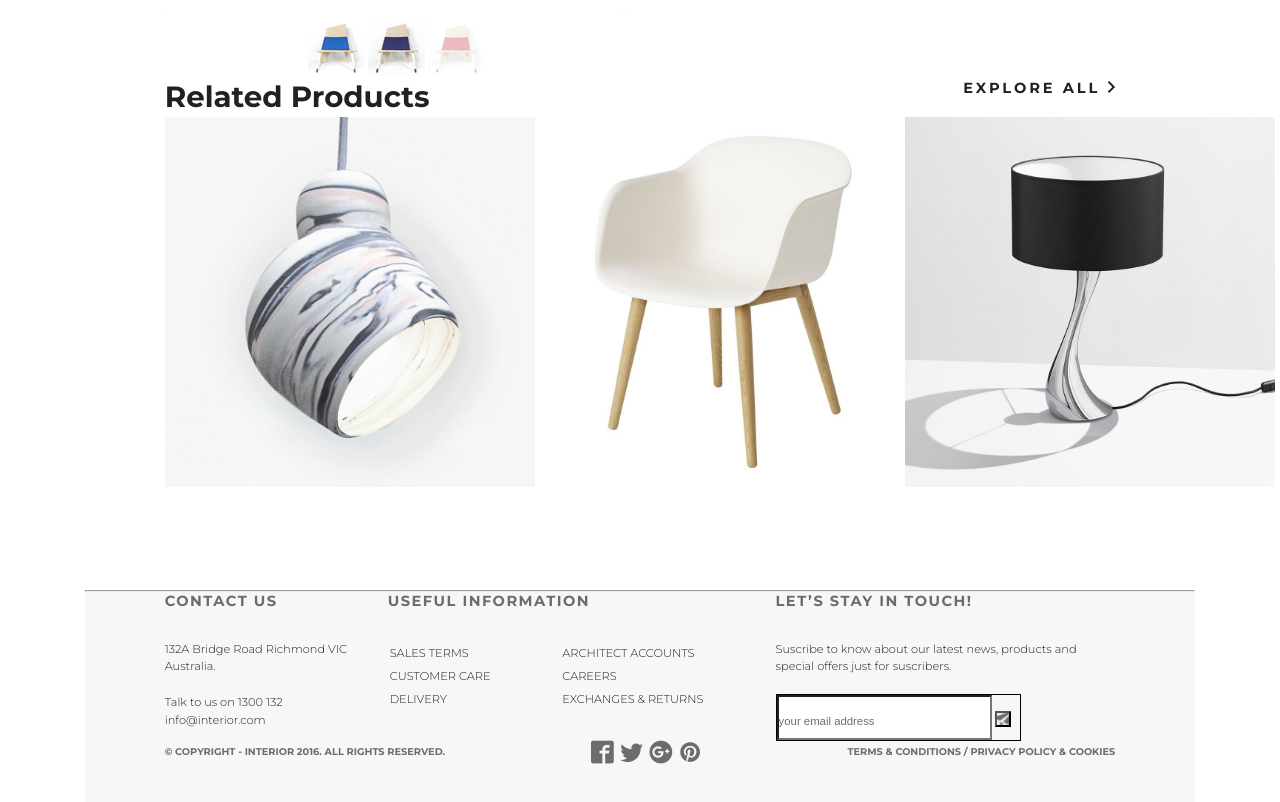
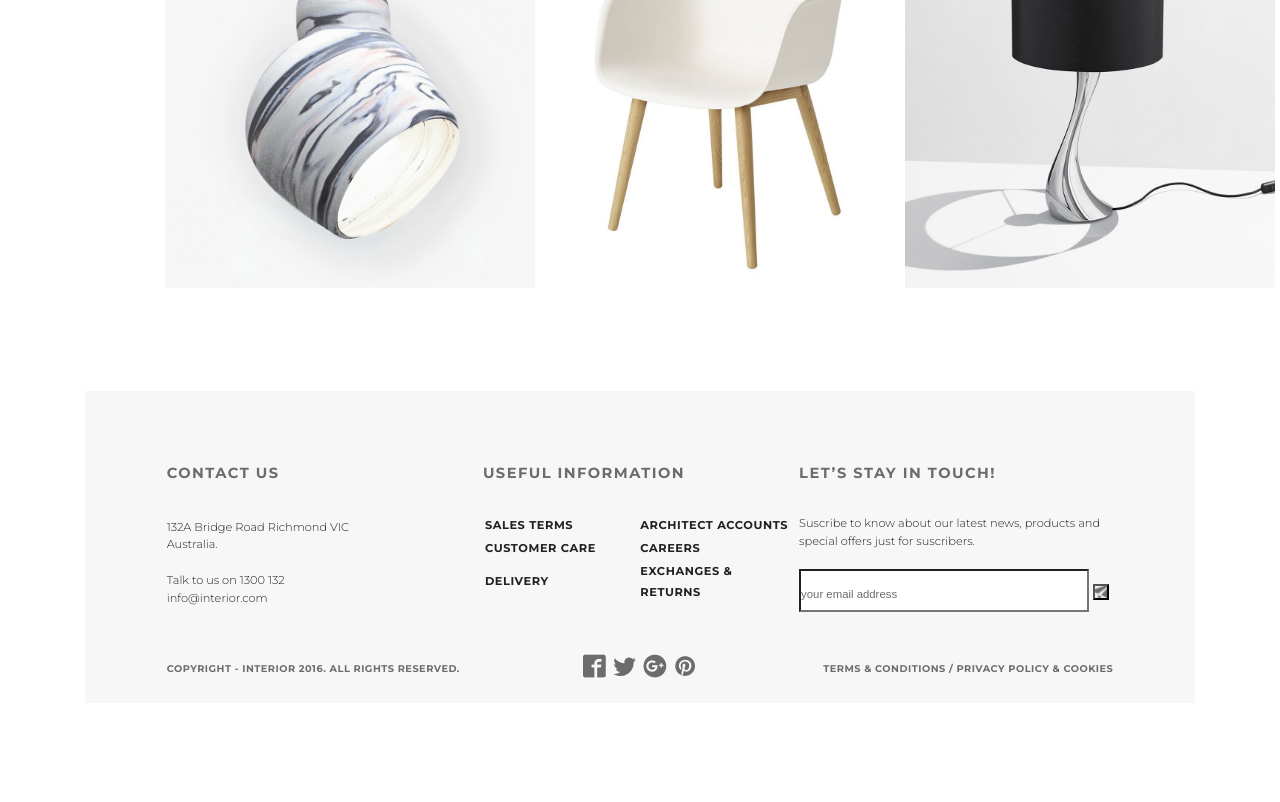
Before and after one commit to sdf-hgnom/task8, a plain HTML site: page product-detail1.html in a window 1280 px wide. Shown: the part 858-1660 px from the top of the page. After the commit the page ends 1561 px from the top, so only its background shows below. Drawn offline with Linux system fonts and the light colour scheme; files whose address does not match are found by name.

Commit message:
check  footer in all pages

```diff
--- a/product-detail1.html
+++ b/product-detail1.html
@@ -36,8 +36,9 @@
             </ul>
 
         </div>
-        <div class="padding-side">
-            <div class="product-detail-slider">
+
+        <div class="product-detail-slider psdding-side">
+
             <a href="./img/slider1.png" target="_blank"><img src="./img/slider1.png" alt="Foto tovara" class="img570"></a>
             <div class="product-detail-slider-control">
                 <a href="#" class="product-detail-control-link"><img src="./img/controll.png" alt="" class="img70"></a>
@@ -45,19 +46,20 @@
                 <a href="#" class="product-detail-control-link"><img src="./img/controll2.png" alt="" class="img70"></a>
             </div>
         </div>
-            <div class="product-detail-opis">
+
+        <div class="product-detail-opis clearfix">
             <div class="product-detail-opis-block1">Fishnet Chair</div>
             <div class="product-detail-opis-block2">Hot Deal</div>
             <div class="product-detail-opis-block3">$ 36.7/sq</div>
             <div class="product-detail-opis-buttom">Order Us</div>
-                <div class="product-detail-opis-block4">The majesty of Mountains - Ugmonk style.
+            <div class="product-detail-opis-block4 clearfix">The majesty of Mountains - Ugmonk style.
                 Lorem ipsum dolor sit amet, consectetur adipisicing elit, sed do eiusmod tempor incididunt ut labore
                 et dolore magna aliqua. Ut enim ad minim veniam, quis nostrud exercitation ullamco laboris nisi ut aliquip ex ea commodo consequat.
                 Duis aute irure dolor in reprehenderit in voluptate velit esse cillum dolore eu fugiat nulla pariatur. Excepteur sint occaecat cupidatat non proident.</div>
         </div>
 
 
-            <div class="product-detail-relayted">
+    <div class="product-detail-relayted padding-side">
         <div class="product-detail-relayted-title">
             <div class="product-detail-relayted-title-block1">Related Products</div>
             <a href="#" class="detail-relay-link">
@@ -73,17 +75,29 @@
             <a href="#"><img src="./img/product-31.png" alt="tovar pfoto" class="img370"></a>
         </div>
     </div>
-        </div>
 
-        <hr>
+
+
+
     <div class="footer padding-side">
-            <div class="footer-block1">
-                <p class="footer-block1-p1">Contact Us</p>
-                <p class="footer-block1-p2">132A Bridge Road Richmond VIC<br> Australia. <br><br></p>
-                <p class="footer-block1-p3">Talk to us on 1300 132 <br> info@interior.com</p>
-            </div>
-            <div class="footer-block2">
-                <p class="footer-block1-p1">Useful Information</p>
+            <table class="footer-up-table">
+                <tr class="footer-block1-p1">
+                    <th>Contact Us</th>
+                    <th>Useful Information</th>
+                    <th>Let’s Stay in Touch!</th>
+                </tr>
+                <tr>
+                    <td class="footer-block4-table-td">
+
+
+                        <p class="footer-block1-p2">132A Bridge Road Richmond VIC<br> Australia. <br><br>
+                            Talk to us on 1300&nbsp;132<br>info@interior.com</p>
+
+
+                    </td>
+                    <td class="footer-block4-table-td">
+
+
                         <table class="footer-block2-table">
                             <tr>
                                 <td class="footer-block2-table-td"><a class="footer-block2-table-a" href="#">Sales terms</a></td>
@@ -98,9 +112,11 @@
                                 <td class="footer-block2-table-td"><a class="footer-block2-table-a" href="#">Exchanges &amp; returns</a></td>
                             </tr>
                         </table>
-            </div>
-            <div class="footer-block3">
-                <p class="footer-block1-p1">Let’s Stay in Touch!</p>
+
+                    </td>
+                    <td class="footer-block4-table-td">
+
+
                         <p class="footer-block1-p2">Suscribe to know about our latest news, products and <br> special offers just for suscribers. <br><br></p>
                         <form action="">
                             <div class="form-input-button">
@@ -108,21 +124,35 @@
                                 <button type="submit" class="submit" name="submitbtn"></button>
                             </div>
                         </form>
-            </div>
 
-            <div class="footer-block4">
-                <p class="footer-block4-content footer-block4-left"> &copy; Copyright - INTERIOR 2016. All Rights Reserved.</p>
+                    </td>
+                </tr>
+            </table>
+            <table class="footer-block4-table">
+                <tr>
+                    <td class="footer-block4-table-td footer-block4-left">
+                        <p>Copyright - INTERIOR 2016. All Rights Reserved.</p>
+                    </td>
+                    <td class="footer-block4-table-td footer-block4-centr">
                         <div class="social">
                             <a class="social-a" href="#"><span title="facebook" class="icon-facebook2 s-link"></span></a>
                             <a class="social-a" href="#"><span title="twitter" class="icon-twitter s-link"></span></a>
                             <a class="social-a" href="#"><span title="google-plus" class="icon-google-plus3 s-link"></span></a>
                             <a class="social-a" href="#"><span title="pinterest" class="icon-pinterest s-link"></span></a>
                         </div>
+                    </td>
+                    <td class="footer-block4-table-td footer-block4-right">
+                        <p>Terms &amp; Conditions / Privacy policy &amp; Cookies</p>
+                    </td>
+                </tr>
+            </table>
 
-                <p class="footer-block4-content footer-block4-right">Terms &amp; Conditions / Privacy policy &amp; Cookies</p>
+
+
+
 </div>
         </div>
-    </div>
+
 
 </body>
 
--- a/rem_style.css
+++ b/rem_style.css
@@ -618,15 +618,9 @@ overflow: hidden;
     background-color: #f7f7f7;
 }
 
-.footer-block1 {
-
-    float: left;
-    margin-right: 3.125rem;
-
-}
 
 .footer-block1-p1 {
-
+    text-align: left;
     color: #6c6c6c;
     font-size: 1.125rem;
     font-weight: 700;
@@ -636,7 +630,7 @@ overflow: hidden;
 }
 
 .footer-block1-p2 {
-    position: relative;
+
     color: #212121;
     font-size: 0.875rem;
     font-weight: 300;
@@ -644,25 +638,18 @@ overflow: hidden;
     margin-top: 2.25rem;
 }
 
-.footer-block2 {
-    float: left;
-
-    margin-right: 3.125rem;
-}
 
 .footer-block2-table {
+    margin-top: 1.563rem;
 
     color: #212121;
     font-size: 0.875rem;
-    font-weight: 300;
+    font-weight: 700;
     line-height: 1.625rem;
     text-transform: uppercase;
-    margin-top: 2.25rem;
+    letter-spacing: 0.044rem;
 }
-.footer-up{
-    height: 9.188rem;
-    margin-top: 7.5rem;
-}
+
 .footer-block2-table-td {
 
     width: 13.125rem;
@@ -694,21 +681,16 @@ overflow: hidden;
     color: lawngreen;
 }
 
-.footer-block3 {
-
-    float: left;
-
-}
 
 .form-input-button {
-    width: 18.75rem;
-    border: 0.0625rem solid black;
+
+
     vertical-align: middle;
 }
 
 .email-input {
-    width: 16.25rem;
-    height: 3.125rem;
+    width: 22rem;
+    height: 3rem;
     -webkit-appearance: none;
     background-color: #ffffff;
     color: #212121;
@@ -782,12 +764,11 @@ overflow: hidden;
 }
 
 .footer-block4-left {
-    float: left;
+    text-align:  left;
 }
 
 .footer-block4-right {
-    float: right;
-
+   text-align: right;
 }
 
 .social {
@@ -1175,3 +1156,27 @@ product-detail-relayted-title-block2:hover {
     font-size: 4.5rem;
     font-weight: 700;
 }
+.footer-block4-centr{
+    text-align: center;
+}
+.footer-up-table{
+    margin-top: 5.5rem;
+    width: 100%;
+    height: 9.375rem;
+
+}
+.footer-block4-table{
+    color: #6c6c6c;
+    font-size: 0.75rem;
+    font-weight: 700;
+    line-height: 1.625rem;
+    text-transform: uppercase;
+    letter-spacing: 0.038rem;
+
+    width: 100%;
+    margin-top: 3rem;
+}
+.footer-block4-table-td{
+
+    width: calc(100%/3);
+}
```
Also changed, not shown: contact.html (+47 -20 lines), index.html (+43 -17 lines), products.html (+42 -14 lines), under_construct.html (+42 -15 lines). Lines whose indentation alone changed are shown as unchanged.
